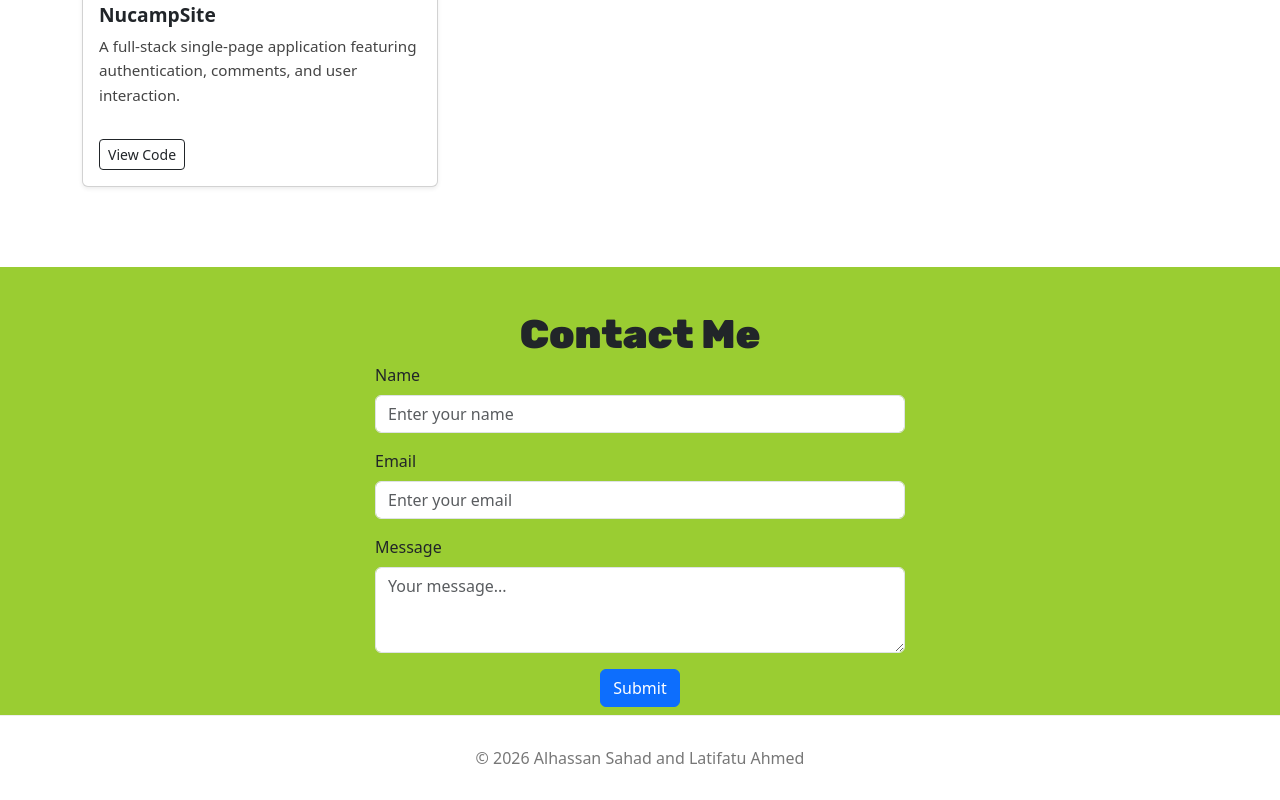
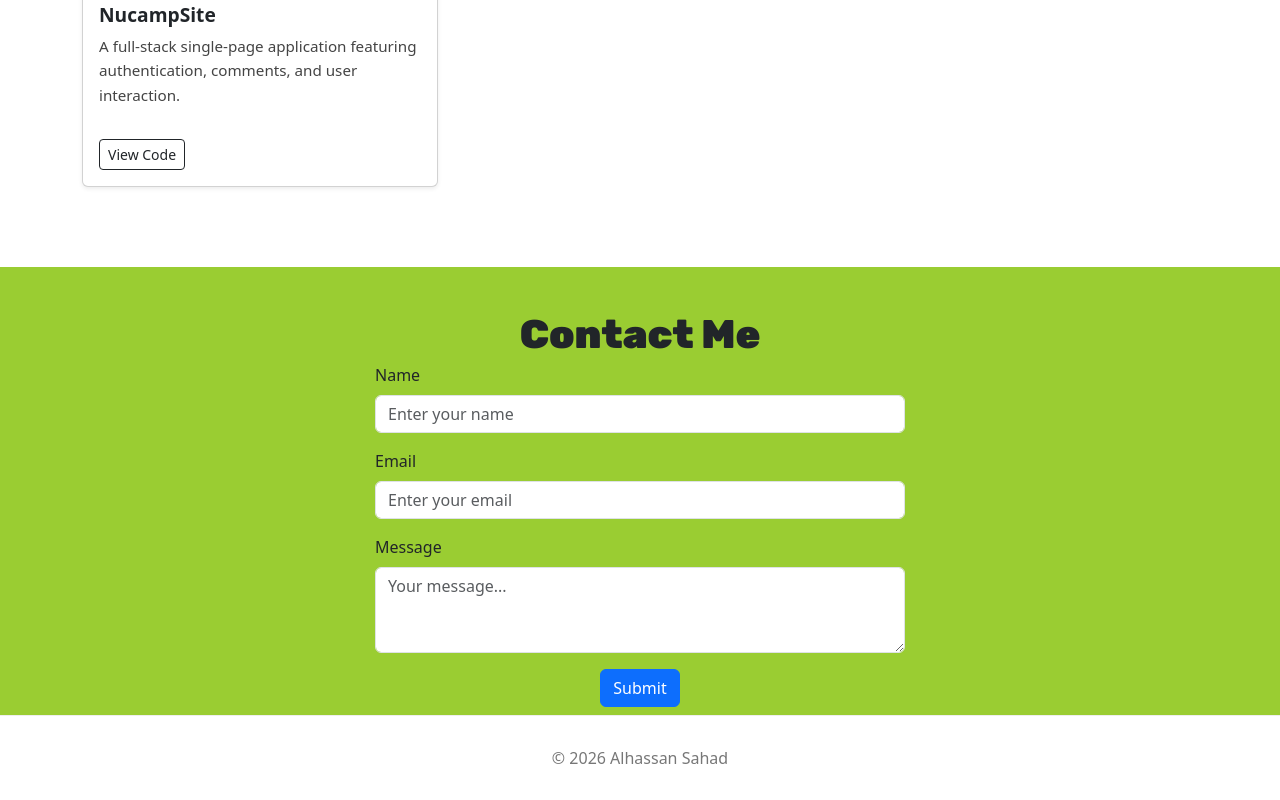
Before and after one commit to asahad/personal-portfolio-website, a React (Vite) app: page / in a window 1280 px wide. Shown: the part 1879-2679 px from the top of the page. Built offline with nearby package versions, Linux system fonts and the light colour scheme.

Commit message:
Added Latifa

```diff
--- a/src/components/Footer.jsx
+++ b/src/components/Footer.jsx
@@ -5,7 +5,7 @@ const Footer = () => {
     <footer style={{ padding: "30px 0", borderTop: "1px solid #eee" }}>
       <Container className="text-center">
         <p style={{ margin: 0, color: "#777" }}>
-          © {new Date().getFullYear()} Alhassan Sahad and Latifatu Ahmed
+          © {new Date().getFullYear()} Alhassan Sahad
         </p>
       </Container>
     </footer>
```
